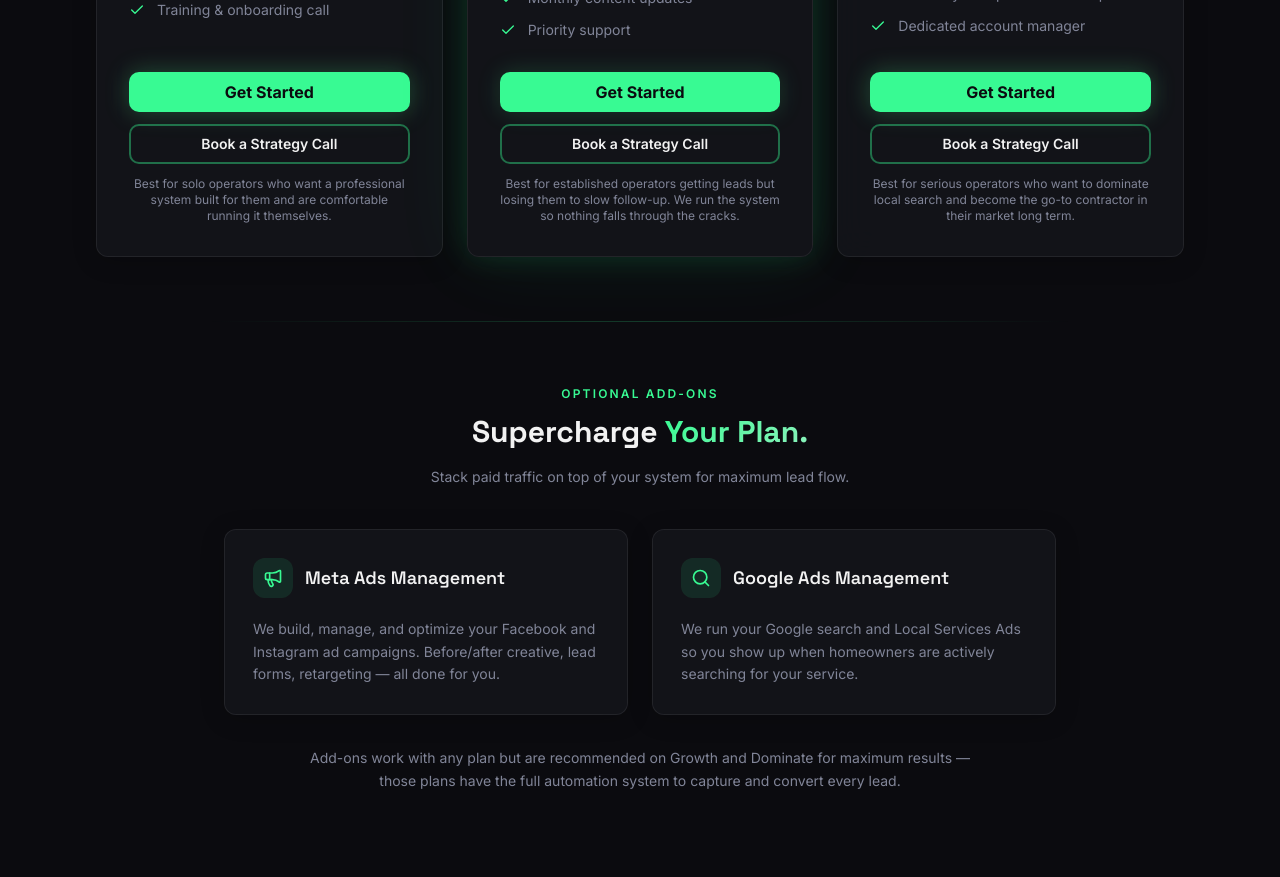
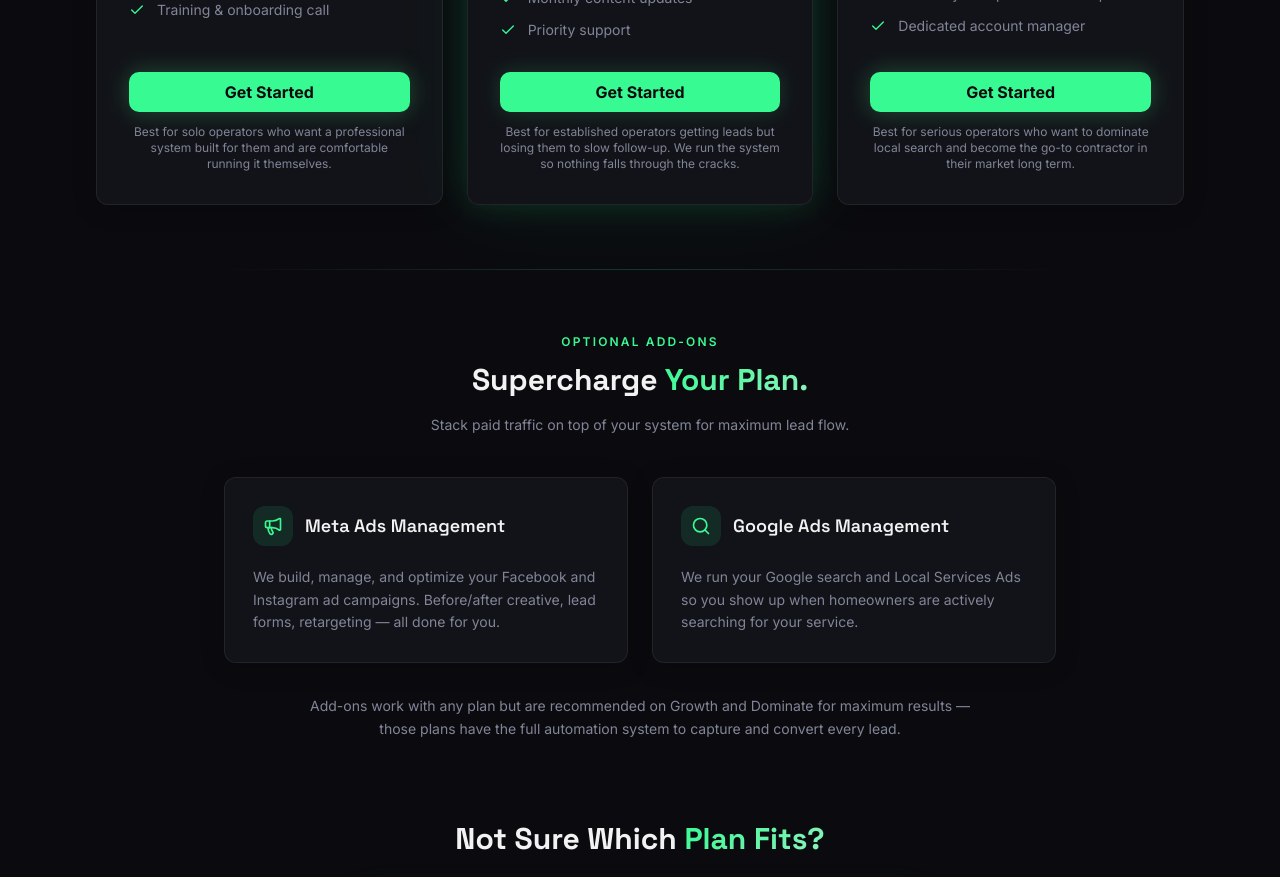
Before and after one commit to jcdammert/scale-mint, a Next.js app: page /pricing in a window 1280 px wide. Shown: the part 1040-1917 px from the top of the page. Built offline with nearby package versions, Linux system fonts and the light colour scheme.

Commit message:
Pricing: remove 'Book a Strategy Call' buttons from all three plan cards

```diff
--- a/src/app/pricing/page.tsx
+++ b/src/app/pricing/page.tsx
@@ -172,11 +172,6 @@ export default function PricingPage() {
                   Get Started
                 </Button>
               </a>
-              <a href="/book" className="mt-3 block">
-                <Button variant="hero-outline" className="w-full">
-                  Book a Strategy Call
-                </Button>
-              </a>
 
               <p className="mt-3 text-xs text-muted-foreground text-center">
                 Best for solo operators who want a professional system built for them and are comfortable running it themselves.
@@ -238,11 +233,6 @@ export default function PricingPage() {
                   Get Started
                 </Button>
               </a>
-              <a href="/book" className="mt-3 block">
-                <Button variant="hero-outline" className="w-full">
-                  Book a Strategy Call
-                </Button>
-              </a>
 
               <p className="mt-3 text-xs text-muted-foreground text-center">
                 Best for established operators getting leads but losing them to slow follow-up. We run the system so nothing falls through the cracks.
@@ -298,11 +288,6 @@ export default function PricingPage() {
               >
                 <Button variant="cta" className="w-full">
                   Get Started
-                </Button>
-              </a>
-              <a href="/book" className="mt-3 block">
-                <Button variant="hero-outline" className="w-full">
-                  Book a Strategy Call
                 </Button>
               </a>
 
```
